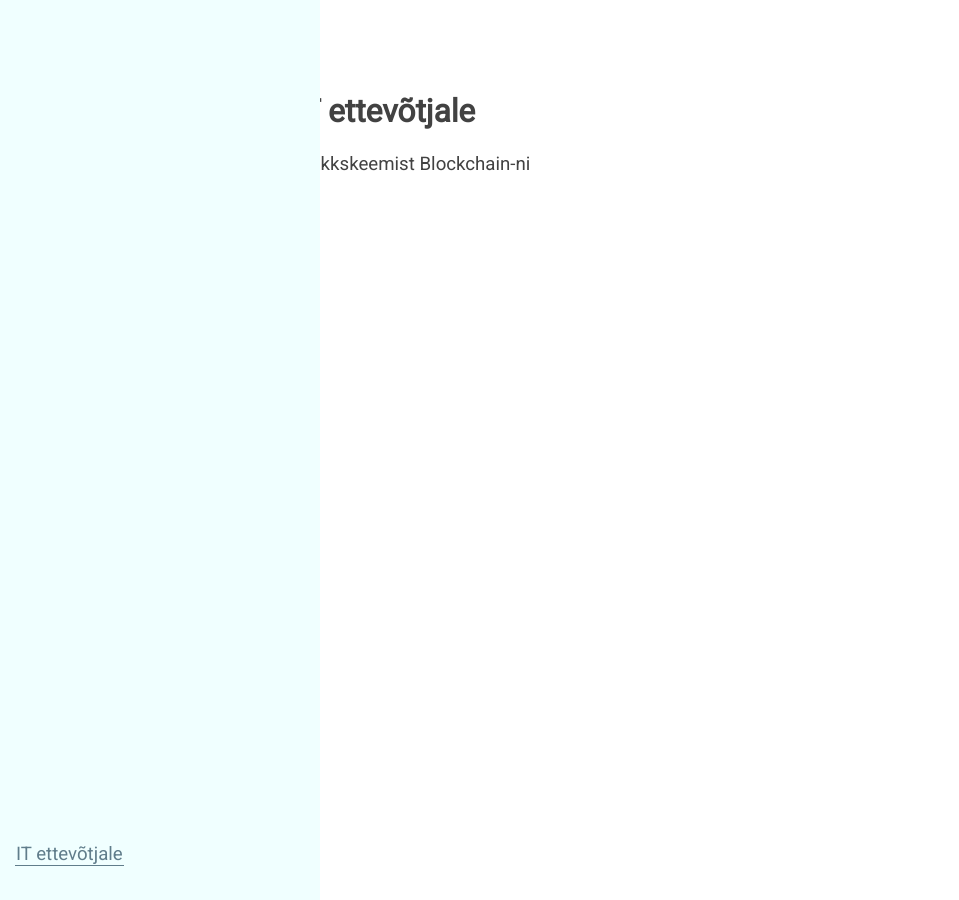
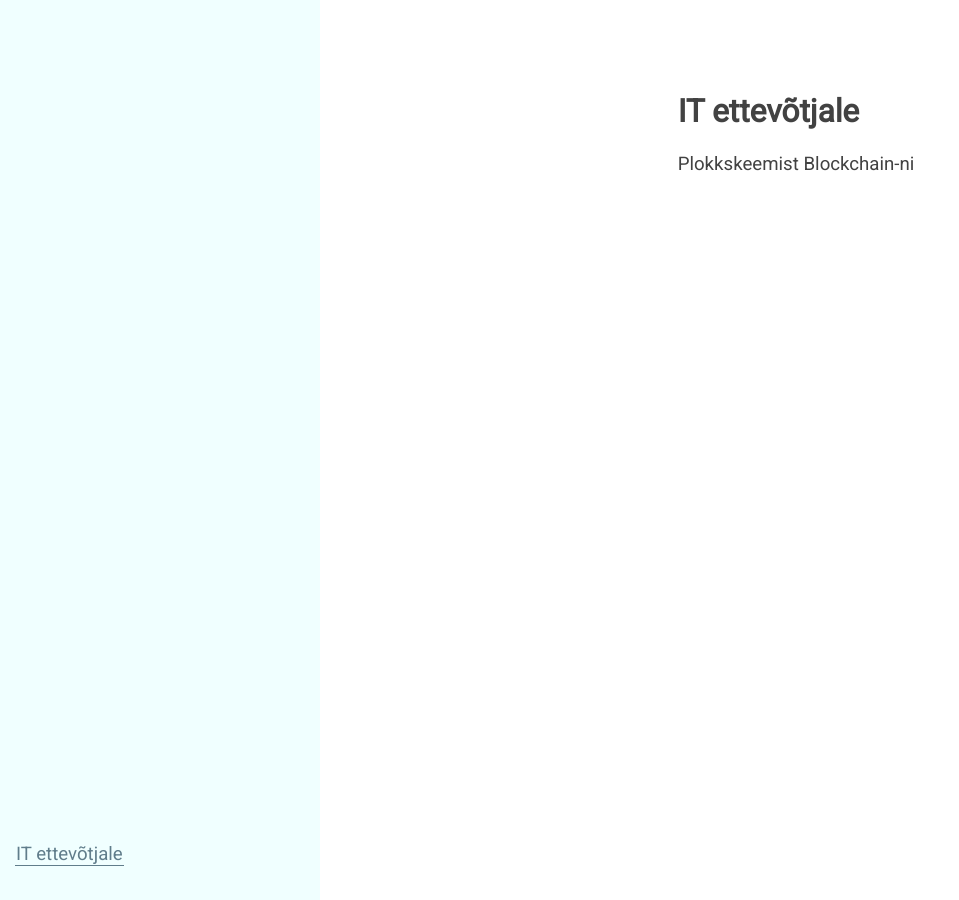
Before and after one commit to agiil/IT, a Jekyll site: the page built from index.md, in a window 1280 px wide. Shown: the whole page, without its empty margins (0-959 px from the left). Built offline with Jekyll 4.4.1, drawn with Linux system fonts in a browser that asks for light colours.

Commit message:
Update IT.css

```diff
--- a/css/IT.css
+++ b/css/IT.css
@@ -1,5 +1,8 @@
+.Tekst {
+  margin-left: 24rem;
+}
+
 /* ---- Riba ---- */
-
 .Riba {
   text-align: center;
   padding: 2rem 1rem;
```
